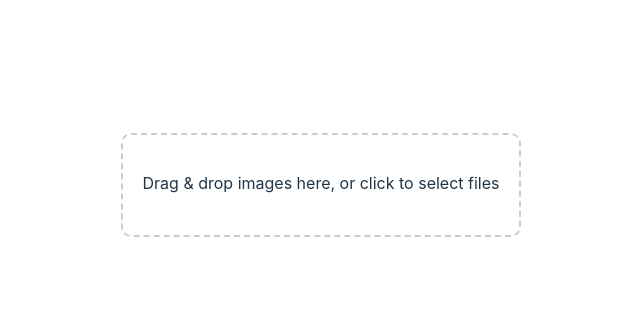
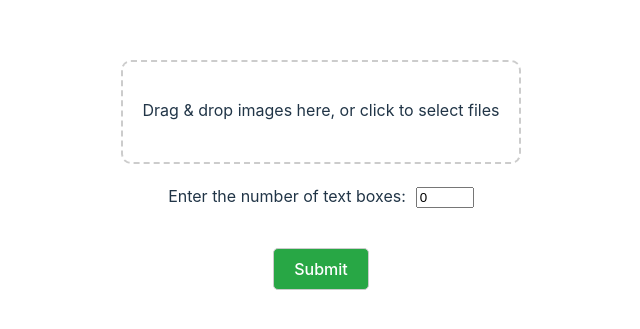
Before and after one commit to ay-nam/SIH2024_Forensic-Report-Generator, a React (Vite) app: page / in a window 1280 px wide. Shown: the part 215-544 px from the top of the page, without its empty margins (319-959 px from the left). Built offline with nearby package versions, Linux system fonts and the light colour scheme.

Commit message:
text box added

```diff
--- a/src/App.jsx
+++ b/src/App.jsx
@@ -1,18 +1,26 @@
-import './App.css'
+// App.js
+import './App.css';
 import React from 'react';
-import {Routes , Router ,Route, BrowserRouter , Navigate} from 'react-router-dom';
+import { Routes, BrowserRouter, Route } from 'react-router-dom';
 import ImageDropzone from './components/ImageDropzone';
+import DynamicTextBoxes from './components/TextBoxes'; // Import the new component
+
 function App() {
   return (
-    <>
     <BrowserRouter>
       <Routes>
-        <Route path='/' element={<ImageDropzone/>}/>
+        <Route
+          path="/"
+          element={
+            <div>
+              <ImageDropzone />
+              <DynamicTextBoxes /> {/* Render the new component below the existing one */}
+            </div>
+          }
+        />
       </Routes>
     </BrowserRouter>
-
-    </>
-  )
+  );
 }
 
-export default App
+export default App;
--- a/src/components/ImageDropzone.jsx
+++ b/src/components/ImageDropzone.jsx
@@ -5,8 +5,17 @@ const ImageDropzone = () => {
   const [images, setImages] = useState([]);
 
   // Callback function to handle accepted files
-  const onDrop = useCallback((acceptedFiles) => {
-    const uploadedImages = acceptedFiles.map((file) =>
+  const onDrop = useCallback((acceptedFiles, rejectedFiles) => {
+    // Filter out files that are not images
+    const imageFiles = acceptedFiles.filter((file) =>
+      file.type.startsWith('image/')
+    );
+
+    if (rejectedFiles.length > 0 || imageFiles.length < acceptedFiles.length) {
+      alert('Only image files are allowed.');
+    }
+
+    const uploadedImages = imageFiles.map((file) =>
       Object.assign(file, {
         preview: URL.createObjectURL(file), // Create a preview URL for displaying the image
       })
--- /dev/null
+++ b/src/components/TextBoxes.jsx
@@ -0,0 +1,104 @@
+// components/DynamicTextBoxes.js
+import React, { useState } from 'react';
+
+const TextBoxes = () => {
+  const [numberOfBoxes, setNumberOfBoxes] = useState(0);
+  const [textBoxes, setTextBoxes] = useState([]);
+
+  // Handle the input change to update the number of text boxes
+  const handleChange = (event) => {
+    const value = parseInt(event.target.value, 10);
+
+    if (!isNaN(value) && value >= 0) {
+      setNumberOfBoxes(value);
+      setTextBoxes(Array(value).fill('')); // Create an array of empty strings based on the entered number
+    } else {
+      setNumberOfBoxes(0);
+      setTextBoxes([]);
+    }
+  };
+
+  // Update the value of each text box
+  const handleTextBoxChange = (index, event) => {
+    const updatedTextBoxes = [...textBoxes];
+    updatedTextBoxes[index] = event.target.value;
+    setTextBoxes(updatedTextBoxes);
+  };
+
+  // Submit data to backend
+  const handleSubmit = async () => {
+    try {
+      const response = await fetch('/api/submit-textboxes', {
+        method: 'POST',
+        headers: {
+          'Content-Type': 'application/json',
+        },
+        body: JSON.stringify({ textBoxes }), // Sending the textBoxes array as JSON
+      });
+
+      if (response.ok) {
+        const result = await response.json();
+        console.log('Data submitted successfully:', result);
+        alert('Data submitted successfully!');
+      } else {
+        console.error('Failed to submit data:', response.statusText);
+        alert('Failed to submit data.');
+      }
+    } catch (error) {
+      console.error('Error submitting data:', error);
+      alert('Error submitting data.');
+    }
+  };
+
+  return (
+    <div style={{ padding: '20px' }}>
+      <label htmlFor="number-input" style={{ marginRight: '10px' }}>
+        Enter the number of text boxes:
+      </label>
+      <input
+        id="number-input"
+        type="number"
+        value={numberOfBoxes}
+        onChange={handleChange}
+        min="0"
+        style={{ width: '50px', marginBottom: '20px' }}
+      />
+      <div>
+        {textBoxes.map((value, index) => (
+          <input
+            key={index}
+            type="text"
+            value={value}
+            onChange={(event) => handleTextBoxChange(index, event)}
+            placeholder={`Text Box ${index + 1}`}
+            style={{
+              display: 'block',
+              margin: '10px 0',
+              padding: '8px',
+              width: '300px',
+              border: '1px solid #ccc',
+              borderRadius: '4px',
+            }}
+          />
+        ))}
+      </div>
+      <button
+        onClick={handleSubmit}
+        style={{
+          marginTop: '20px',
+          padding: '10px 20px',
+          fontSize: '16px',
+          cursor: 'pointer',
+          borderRadius: '5px',
+          border: '1px solid #ccc',
+          backgroundColor: '#28a745',
+          color: '#fff',
+        }}
+      >
+        Submit
+      </button>
+    </div>
+  );
+};
+
+export default TextBoxes;
```
